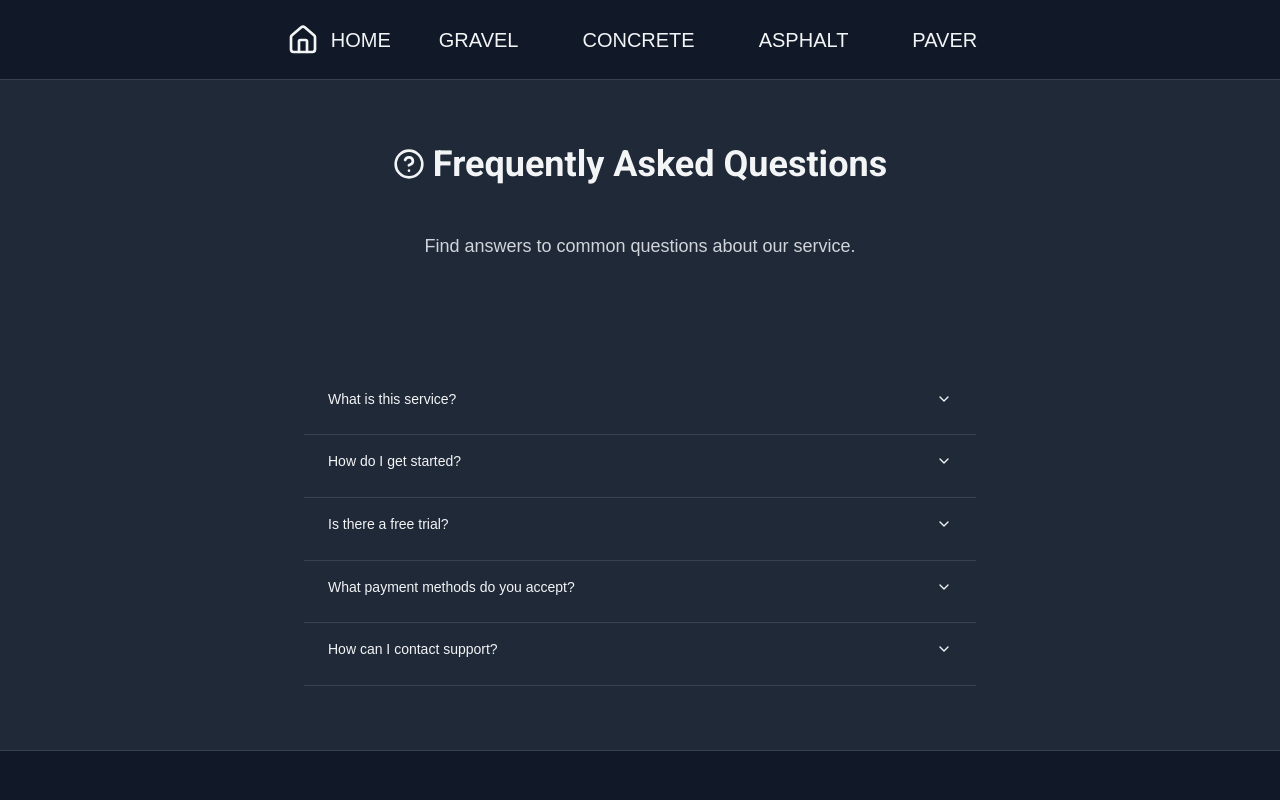
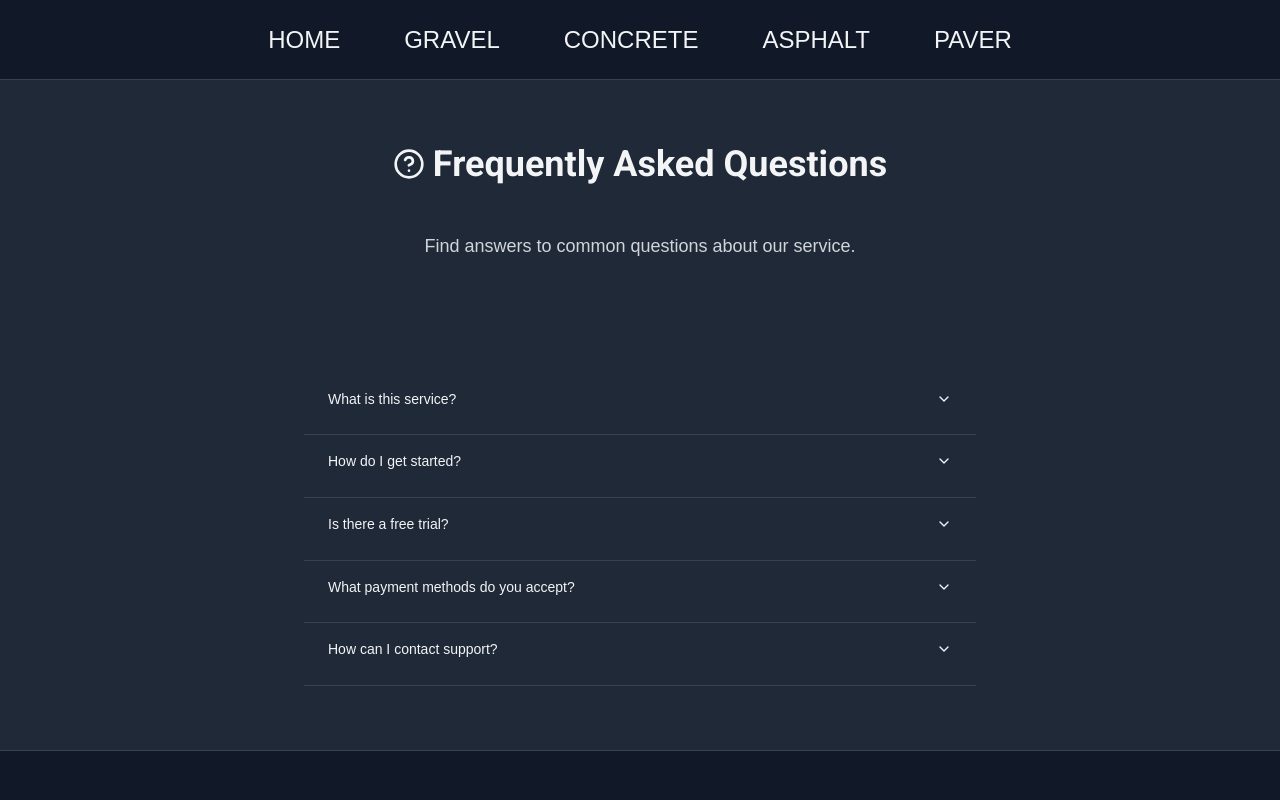
Before and after one commit to mkrizia17/Driveway-Calculator, a Next.js app: page /FAQs in a window 1280 px wide. Shown: the top 800 px of the page. Built offline with nearby package versions, Linux system fonts and the light colour scheme.

Commit message:
update Contact page and other

```diff
--- a/src/app/asphalt-calculator/page.tsx
+++ b/src/app/asphalt-calculator/page.tsx
@@ -254,7 +254,7 @@ export default function AsphaltPage() {
                 <div className="gravel-page-container font-roboto">
                     <div className="content-wrapper">
                         <div className="calculator-section">
-                            <h1 className="page-title font-roboto">Asphalt Driveway Calculator</h1>
+                            <h1 className="page-title text-3xl">Asphalt Driveway Calculator</h1>
                             <div className="input-group">
                                 <label>
                                     Width: <span className="required">*</span>
--- a/src/app/concrete-calculator/page.tsx
+++ b/src/app/concrete-calculator/page.tsx
@@ -252,7 +252,7 @@ export default function ConcretePage() {
                 <div className="gravel-page-container font-roboto">
                     <div className="content-wrapper">
                         <div className="calculator-section">
-                            <h1 className="page-title font-roboto">Concrete Driveway Calculator</h1>
+                            <h1 className="page-title text-3xl">Concrete Driveway Calculator</h1>
                             <div className="input-group">
                                 <label>
                                     Width: <span className="required">*</span>
--- a/src/app/contact/page.tsx
+++ b/src/app/contact/page.tsx
@@ -75,7 +75,7 @@ export default function ContactPage() {
               <div className="space-y-4">
                 <div className="flex items-center gap-3 text-gray-300">
                   <Mail className="h-5 w-5 text-blue-400" />
-                  <span>support@drivewaycalculator.com</span>
+                  <span>support@calcmydrive.coms</span>
                 </div>
               </div>
 
--- a/src/app/gravel-calculator/page.tsx
+++ b/src/app/gravel-calculator/page.tsx
@@ -190,7 +190,7 @@ export default function GravelPage() {
             <div className="gravel-page-container" style={{ fontFamily: '__Inter_d65c78, __Inter_Fallback_d65c78, sans-serif' }}>
                 <div className="content-wrapper mt-8 px-4">
                     <div className="calculator-section">
-                        <h1 className="page-title mb-6">Gravel Driveway Calculator</h1>
+                        <h1 className="page-title mb-6 text-3xl">Gravel Driveway Calculator</h1>
                         <div className="input-group">
                             <label>
                                 Width: <span className="required">*</span>
--- a/src/app/page.tsx
+++ b/src/app/page.tsx
@@ -35,12 +35,9 @@ export default function Home() {
 
       {/* Calculator Section */}
       <div className="container mx-auto py-12 px-4">
-        <h2 className="text-4xl font-bold text-center mb-12 text-gray-200">
-          Find Your Calculator
-        </h2>
 
         <div className="grid grid-cols-1 sm:grid-cols-2 lg:grid-cols-4 gap-4 md:gap-6 lg:gap-8">
-          <div className="rounded-xl border text-card-foreground shadow bg-gray-700 border-gray-600">
+          <div className="rounded-xl border-2 text-card-foreground shadow bg-gray-700 border-gray-600">
             <div className="flex flex-col space-y-1.5 p-6">
               <Link href="/gravel-calculator" className="block">
                 <div className="relative w-full aspect-square overflow-hidden rounded-lg mb-6">
--- a/src/app/paver-calculator/page.tsx
+++ b/src/app/paver-calculator/page.tsx
@@ -259,7 +259,7 @@ export default function PaversPage() {
                 <div className="gravel-page-container font-roboto">
                     <div className="content-wrapper">
                         <div className="calculator-section">
-                            <h1 className="page-title font-roboto">Paver Driveway Calculator</h1>
+                            <h1 className="page-title text-3xl">Paver Driveway Calculator</h1>
                             <div className="calculator-section1">
                                 <h3>Project Dimensions</h3>
 
--- a/src/components/Header.tsx
+++ b/src/components/Header.tsx
@@ -1,5 +1,4 @@
 import Link from 'next/link';
-import { HomeIcon } from 'lucide-react';
 
 export function Header() {
   return (
@@ -7,32 +6,31 @@ export function Header() {
       <div className="container mx-auto px-4 flex items-center justify-center">
         <Link
           href="/"
-          className="text-gray-100 hover:text-blue-400 transition-colors flex items-center gap-3 text-1xl mx-4 uppercase"
+          className="text-gray-100 hover:text-blue-400 transition-colors text-2xl mx-8 uppercase"
         >
-          <HomeIcon className="w-8 h-8" />
           HOME
         </Link>
         <Link
           href="/gravel-calculator"
-          className="text-gray-100 hover:text-blue-400 transition-colors text-1xl mx-8 uppercase"
+          className="text-gray-100 hover:text-blue-400 transition-colors text-2xl mx-8 uppercase"
         >
           GRAVEL
         </Link>
         <Link
           href="/concrete-calculator"
-          className="text-gray-100 hover:text-blue-400 transition-colors text-1xl mx-8 uppercase"
+          className="text-gray-100 hover:text-blue-400 transition-colors text-2xl mx-8 uppercase"
         >
           CONCRETE
         </Link>
         <Link
           href="/asphalt-calculator"
-          className="text-gray-100 hover:text-blue-400 transition-colors text-1xl mx-8 uppercase"
+          className="text-gray-100 hover:text-blue-400 transition-colors text-2xl mx-8 uppercase"
         >
           ASPHALT
         </Link>
         <Link
           href="/paver-calculator"
-          className="text-gray-100 hover:text-blue-400 transition-colors text-1xl mx-8 uppercase"
+          className="text-gray-100 hover:text-blue-400 transition-colors text-2xl mx-8 uppercase"
         >
           PAVER
         </Link>
```
